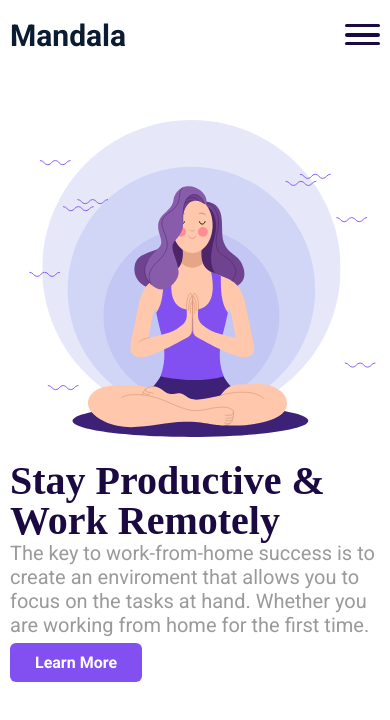
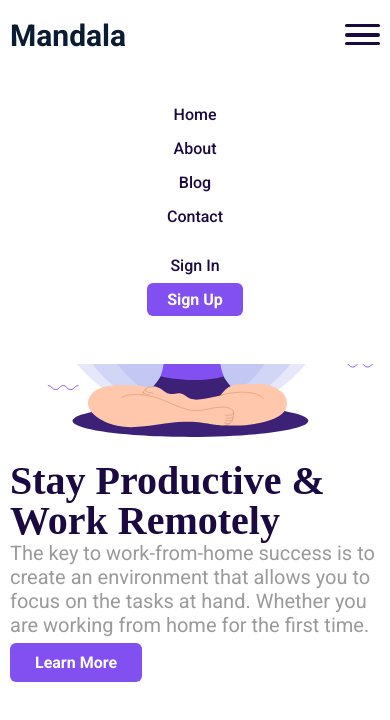
Before and after one commit to DatsOlena/mandala, a plain HTML site: page index.html in a window 390 px wide. Both pictures are taken after a click on the element 362 px from the left and 35 px from the top of the page. Drawn offline with Linux system fonts and the light colour scheme; a web font is replaced by a local one.

Commit message:
feat: add js part

```diff
--- a/index.html
+++ b/index.html
@@ -40,7 +40,7 @@
         <div class="hero_container">
             <div class="hero_content">
                 <h1 class="section_heading">Stay Productive & Work Remotely</h1>
-                <p class="text_light">The key to work-from-home success is to create an enviroment that allows you to
+                <p class="text_light">The key to work-from-home success is to create an environment that allows you to
                     focus on the tasks at hand. Whether you are working from home for the first time.</p>
                 <a href="#!" class="cta_btn">Learn More</a>
             </div>
--- a/script.js
+++ b/script.js
@@ -0,0 +1,8 @@
+let icon = document.querySelector('.mobile_menu_icon');
+let icon_toggle = document.querySelector('.mobile_menu_toggle');
+let mobile_menu = document.querySelector('.nav_menu');
+
+icon.addEventListener('click', () => {
+    icon_toggle.classList.toggle('active');
+    mobile_menu.classList.toggle('active');
+})
--- a/style.css
+++ b/style.css
@@ -228,7 +228,7 @@ body {
 
     }
 
-    .nav_menu:active {
+    .nav_menu.active {
         display: flex;
         background: var(--white);
         visibility: visible;
```
